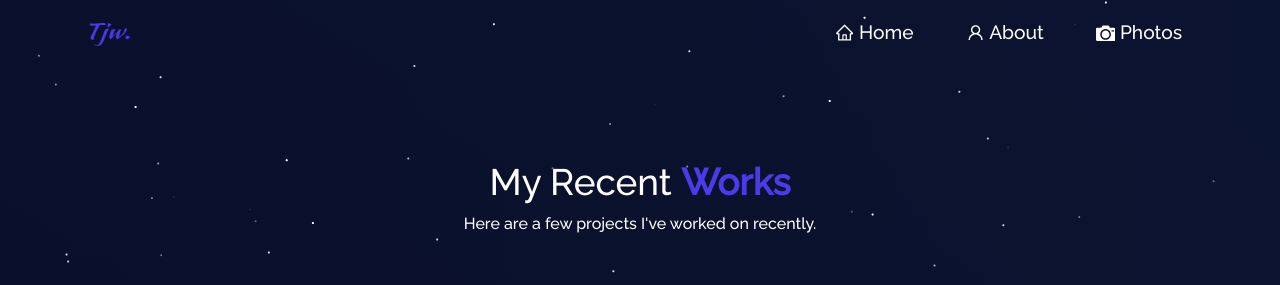
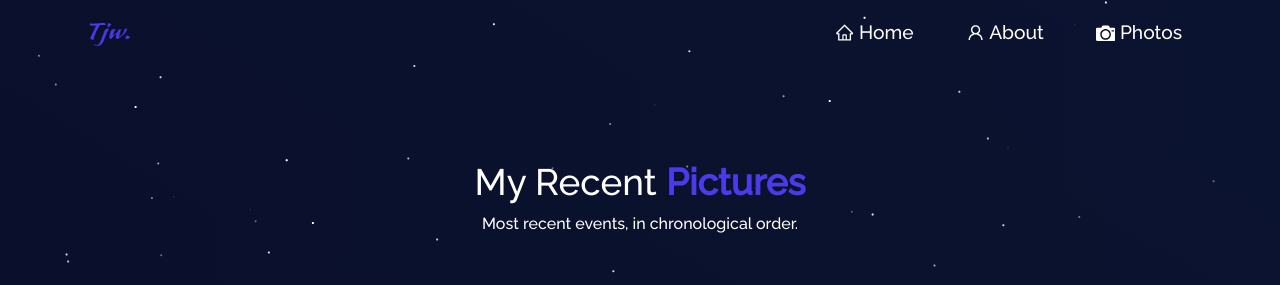
Before and after one commit to itstylerrr/website, a React (Create React App) app: page /photos in a window 1280 px wide. Shown: the top 285 px of the page. Built offline with nearby package versions, Linux system fonts and the light colour scheme.

Commit message:
fixed words/image

```diff
--- a/src/components/Projects/Projects.js
+++ b/src/components/Projects/Projects.js
@@ -2,7 +2,7 @@ import React from "react";
 import { Container, Row, Col } from "react-bootstrap";
 import ProjectCard from "./ProjectCards";
 import Particle from "../Particle";
-import prioryvwebster from "../../Assets/Photos/121222.png";
+import prioryvwebster from "../../Assets/Photos/121222.JPG";
 
 function Projects() {
   return (
@@ -10,10 +10,10 @@ function Projects() {
       <Particle />
       <Container>
         <h1 className="project-heading">
-          My Recent <strong className="purple">Works </strong>
+          My Recent <strong className="purple">Pictures </strong>
         </h1>
         <p style={{ color: "white" }}>
-          Here are a few projects I've worked on recently.
+          Most recent events, in chronological order.
         </p>
         <Row style={{ justifyContent: "center", paddingBottom: "10px" }}>
           <Col md={4} className="project-card">
```
